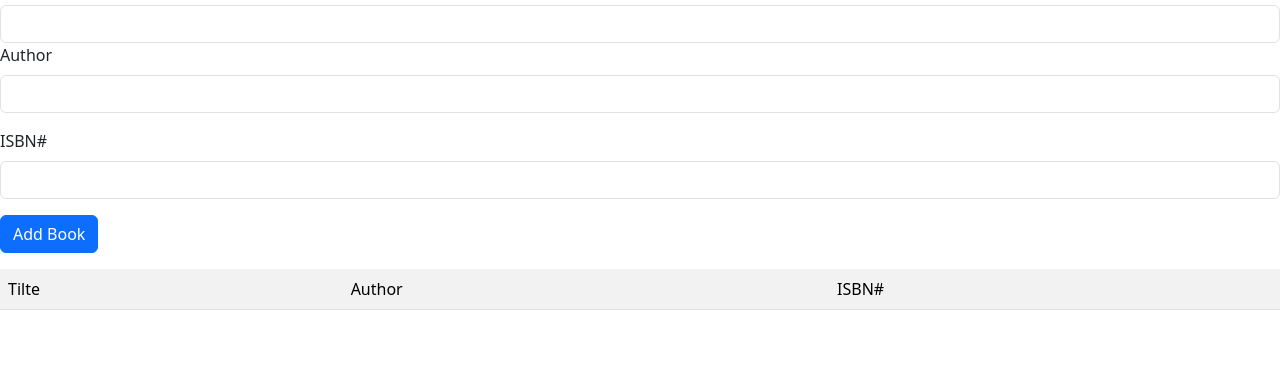
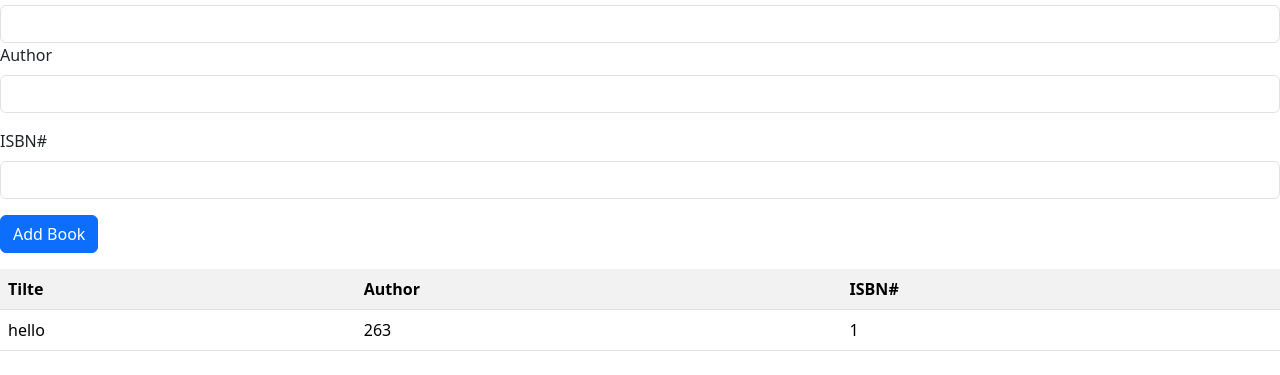
Before and after one commit to acciojob/book-list-heergosrani02, a website: page main.html in a window 1280 px wide. Shown: the part 83-458 px from the top of the page. Drawn offline with nearby package versions, Linux system fonts and the light colour scheme.

Commit message:
created a submission

```diff
--- a/main.html
+++ b/main.html
@@ -28,13 +28,18 @@
 
 	<table class="table table-striped" id = "book-list">
 		<tr>
-			<td>Tilte</td>
-			<td>Author</td>
-			<td>ISBN#</td>
+			<th>Tilte</th>
+			<th>Author</th>
+			<th>ISBN#</th>
+		</tr>
+		<tr>
+			<td>hello</td>
+			<td>263</td>
+			<td>1</td>
 		</tr>
 	</table>
     <script type="text/javascript" src="./script.js">
-	</script>
+</script>
 
 </body>
 
```
